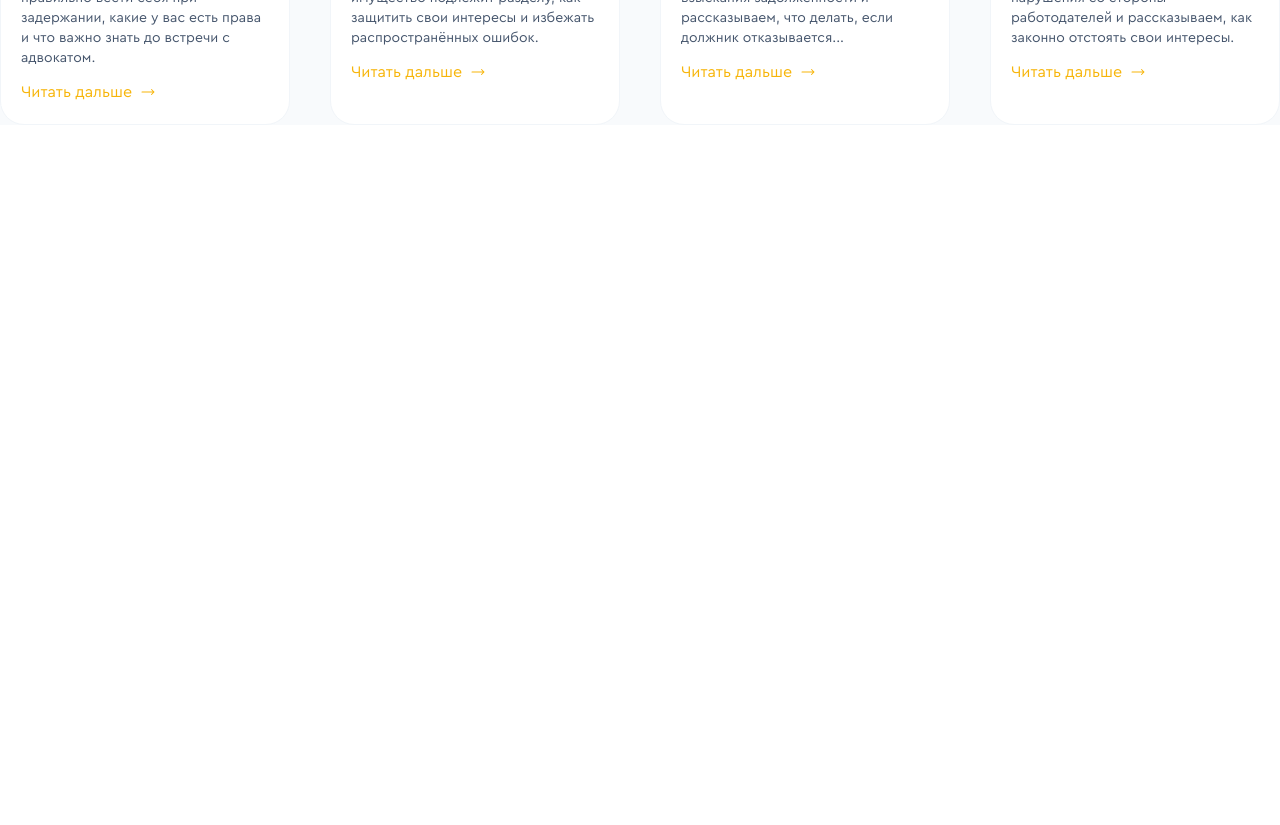
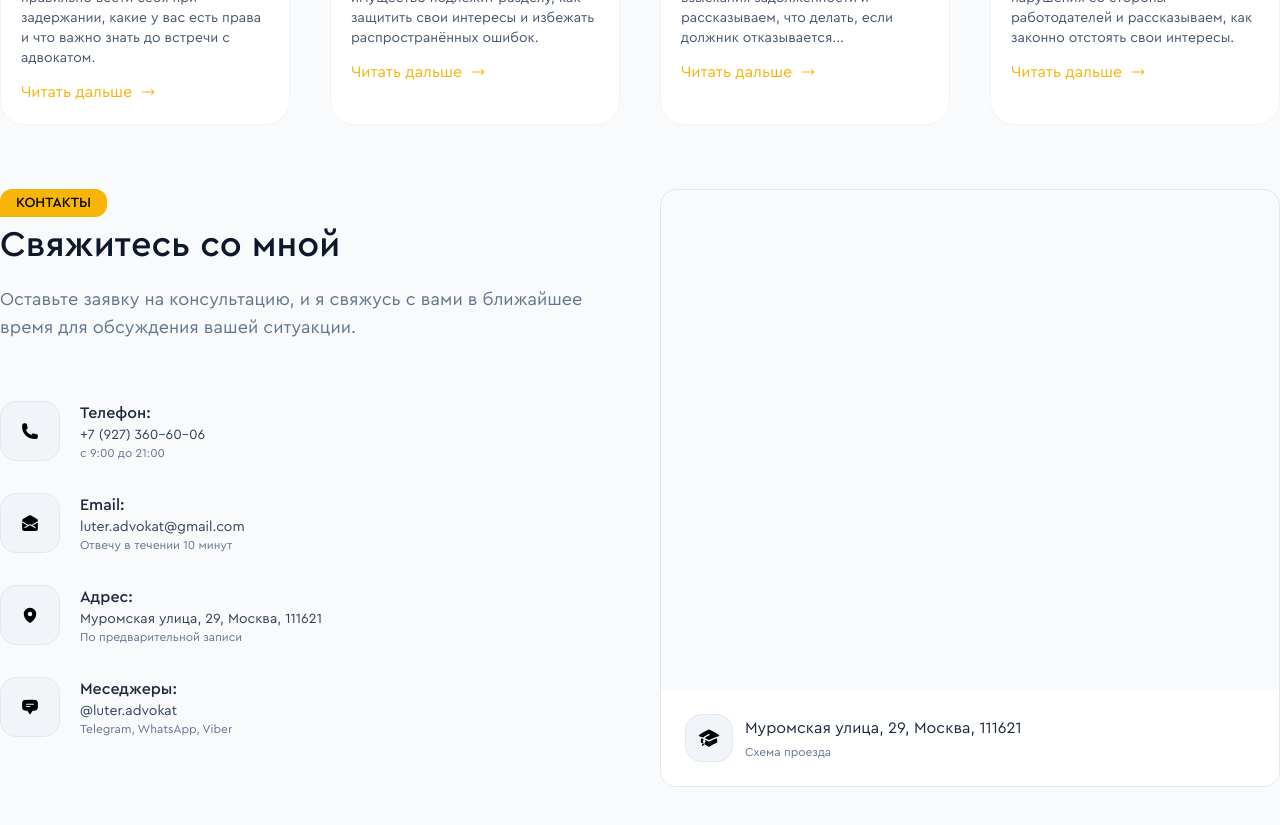
Before and after one commit to developer-samara-web/luter-landing, a Next.js app: page / in a window 1280 px wide. Shown: the part 4580-5405 px from the top of the page. Before the commit the page ends 4705 px from the top, so only its background shows below. Built offline with nearby package versions, Linux system fonts and the light colour scheme.

Commit message:
feat: add Contacts section

```diff
--- a/app/page.js
+++ b/app/page.js
@@ -7,6 +7,7 @@ import Steps from "@/components/Steps/Steps";
 import Faq from "@/components/Faq/Faq";
 import Reviews from "@/components/Reviews/Reviews";
 import Articles from "@/components/Articles/Articles";
+import Contacts from "@/components/Contacts/Contacts";
 
 const Home = () => {
 	return (
@@ -20,6 +21,7 @@ const Home = () => {
 			<Faq />
 			<Reviews />
 			<Articles />
+			<Contacts />
 		</main>
 	);
 }
--- /dev/null
+++ b/components/Contacts/Contacts.css
@@ -0,0 +1,165 @@
+@reference "../../app/globals.css";
+
+.contacts {
+
+	/* Layout */
+	@apply flex flex-col;
+
+	/* Spacing */
+	@apply py-16;
+
+}
+
+.contacts__inner {
+
+	/* Layout */
+	@apply container grid grid-cols-1 lg:grid-cols-2;
+
+	/* Spacing */
+	@apply gap-10;
+
+}
+
+.contacts__left {
+
+	/* Layout */
+	@apply flex flex-col;
+
+	/* Spacing */
+	@apply gap-5;
+
+}
+
+.contacts__description {
+
+	/* Typography */
+	@apply text-lg text-slate-500;
+
+}
+
+.contacts__items {
+
+	/* Layout */
+	@apply flex flex-col;
+
+	/* Spacing */
+	@apply gap-8 pt-10;
+
+}
+
+.contacts__item {
+
+	/* Layout */
+	@apply flex flex-row;
+
+	/* Spacing */
+	@apply gap-5;
+
+}
+
+.contacts__icon {
+
+	/* Sizing */
+	@apply w-[60px] h-[60px];
+
+	/* Spacing */
+	@apply p-5;
+
+	/* Border */
+	@apply border border-slate-200 rounded-2xl;
+
+	/* Background */
+	@apply bg-slate-100;
+
+}
+
+.contacts__line {
+
+	/* Layout */
+	@apply flex flex-col;
+
+}
+
+.contacts__line-badge {
+
+	/* Typography */
+	@apply text-slate-800 font-medium;
+
+}
+
+.contacts__line-name {
+
+	/* Typography */
+	@apply text-slate-700 text-sm;
+
+}
+
+.contacts__line-description {
+
+	/* Typography */
+	@apply text-slate-500 text-xs;
+
+}
+
+.contacts__right {
+
+	/* Spacing */
+	@apply overflow-hidden;
+
+	/* Border */
+	@apply border border-slate-200 rounded-2xl;
+
+}
+
+.contacts__right-icon {
+
+	/* Sizing */
+	@apply size-12;
+
+	/* Spacing */
+	@apply p-3;
+
+	/* Border */
+	@apply border border-slate-200 rounded-2xl;
+
+	/* Background */
+	@apply bg-slate-100;
+
+}
+
+.contacts__right-item {
+
+	/* Layout */
+	@apply flex flex-row items-center;
+
+	/* Spacing */
+	@apply gap-3 p-6;
+
+	/* Background */
+	@apply bg-white;
+
+}
+
+.contacts__right-content {
+
+	/* Layout */
+	@apply flex flex-col;
+
+	/* Spacing */
+	@apply gap-1;
+
+}
+
+.contacts__right-address {
+
+	/* Typography */
+	@apply text-slate-800;
+
+}
+
+.contacts__right-description {
+
+	/* Typography */
+	@apply text-slate-500 text-xs;
+
+}
--- /dev/null
+++ b/components/Contacts/Contacts.js
@@ -0,0 +1,67 @@
+import "./Contacts.css";
+
+import Title from "@/components/ui/Title/Title";
+import ContactsItems from "./ContactsItems";
+import { AcademicCapIcon, PhoneIcon, EnvelopeOpenIcon, MapPinIcon, ChatBubbleBottomCenterTextIcon } from "@heroicons/react/24/solid";
+
+const Contacts = () => {
+
+	const { header, items } = {
+		header: {
+			badge: 'Контакты',
+			title: 'Свяжитесь со мной',
+			description: 'Оставьте заявку на консультацию, и я свяжусь с вами в ближайшее время для обсуждения вашей ситуакции.'
+		},
+
+		items: [
+			{
+				icon: <PhoneIcon className="contacts__icon" />,
+				badge: 'Телефон:',
+				name: '+7 (927) 360-60-06',
+				description: 'с 9:00 до 21:00'
+			},
+			{
+				icon: <EnvelopeOpenIcon className="contacts__icon" />,
+				badge: 'Email:',
+				name: 'luter.advokat@gmail.com',
+				description: 'Отвечу в течении 10 минут'
+			},
+			{
+				icon: <MapPinIcon className="contacts__icon" />,
+				badge: 'Адрес:',
+				name: 'Муромская улица, 29, Москва, 111621',
+				description: 'По предварительной записи'
+			},
+			{
+				icon: <ChatBubbleBottomCenterTextIcon className="contacts__icon" />,
+				badge: 'Меседжеры:',
+				name: '@luter.advokat',
+				description: 'Telegram, WhatsApp, Viber'
+			}
+		]
+	}
+
+	return (
+		<section id="contacts" className="contacts">
+			<div className="contacts__inner">
+				<div className="contacts__left">
+					<Title badge={header.badge} title={header.title} position="left" />
+					<div className="contacts__description">{header.description}</div>
+					<ContactsItems items={items} />
+				</div>
+				<div className="contacts__right">
+					<iframe src="https://yandex.ru/map-widget/v1/?um=constructor%3A69f1f07306bfcb3ef27b88c0dfe0369186549d7f5b0534f61edd9e33fbd381a2&amp;source=constructor" width="963" height="500" frameBorder="0"></iframe>
+					<div className="contacts__right-item">
+						<AcademicCapIcon className="contacts__right-icon" />
+						<div className="contacts__right-content">
+							<div className="contacts__right-address">Муромская улица, 29, Москва, 111621</div>
+							<div className="contacts__right-description">Схема проезда</div>
+						</div>
+					</div>
+				</div>
+			</div>
+		</section>
+	);
+}
+
+export default Contacts;
--- /dev/null
+++ b/components/Contacts/ContactsItem.js
@@ -0,0 +1,16 @@
+import Image from "next/image";
+
+const ContactsItem = ({ icon, badge, name, description }) => {
+	return (
+		<li className="contacts__item">
+			{icon}
+			<div className="contacts__line">
+				<div className="contacts__line-badge">{badge}</div>
+				<div className="contacts__line-name">{name}</div>
+				<div className="contacts__line-description">{description}</div>
+			</div>
+		</li>
+	);
+}
+
+export default ContactsItem;
--- /dev/null
+++ b/components/Contacts/ContactsItems.js
@@ -0,0 +1,13 @@
+import ContactsItem from "@/components/Contacts/ContactsItem";
+
+const ContactsItems = ({ items }) => {
+	return (
+		<ul className="contacts__items">
+			{items && items.map((item, id) => (
+				<ContactsItem key={id} {...item} />
+			))}
+		</ul>
+	);
+}
+
+export default ContactsItems;
```
